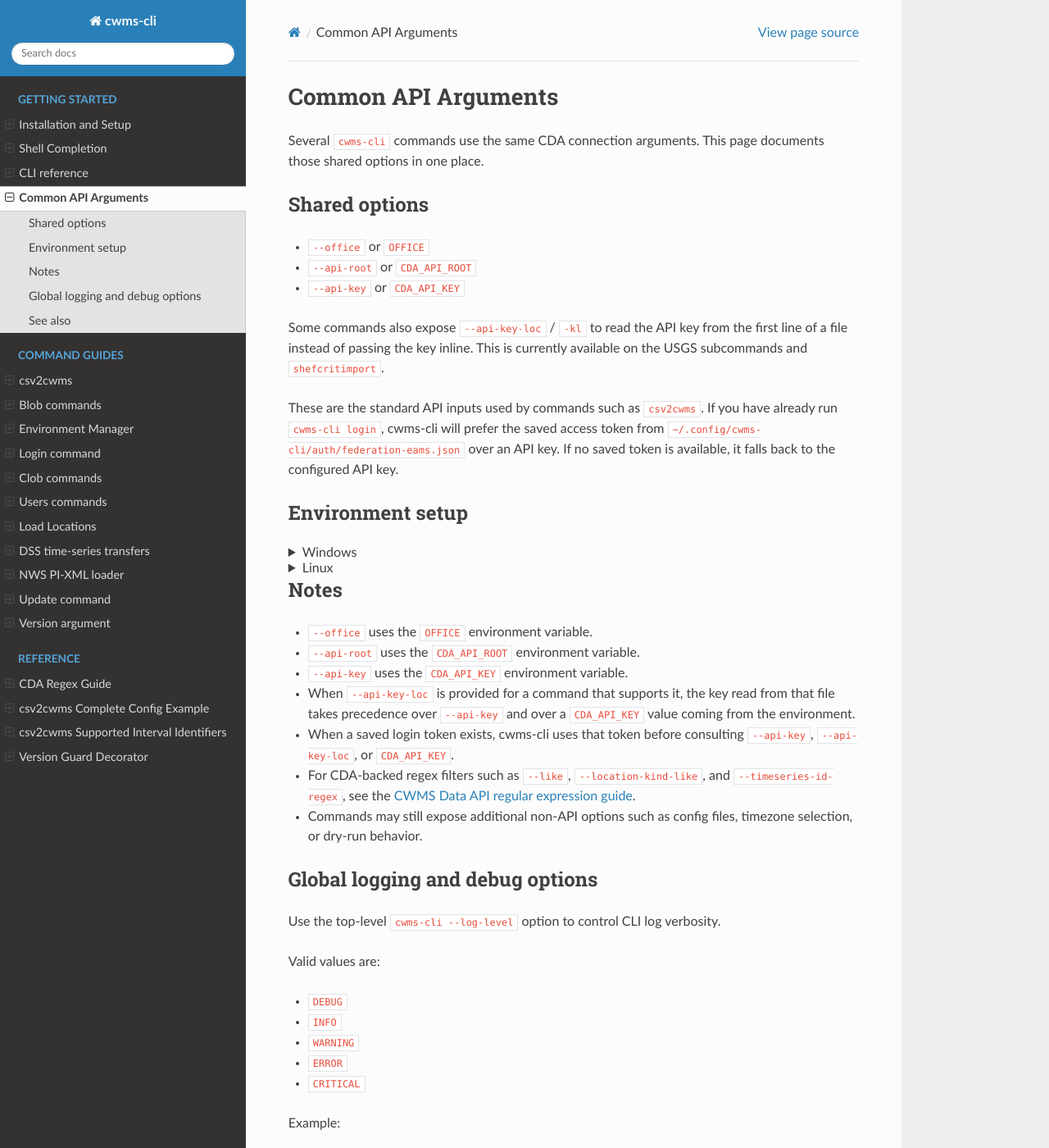
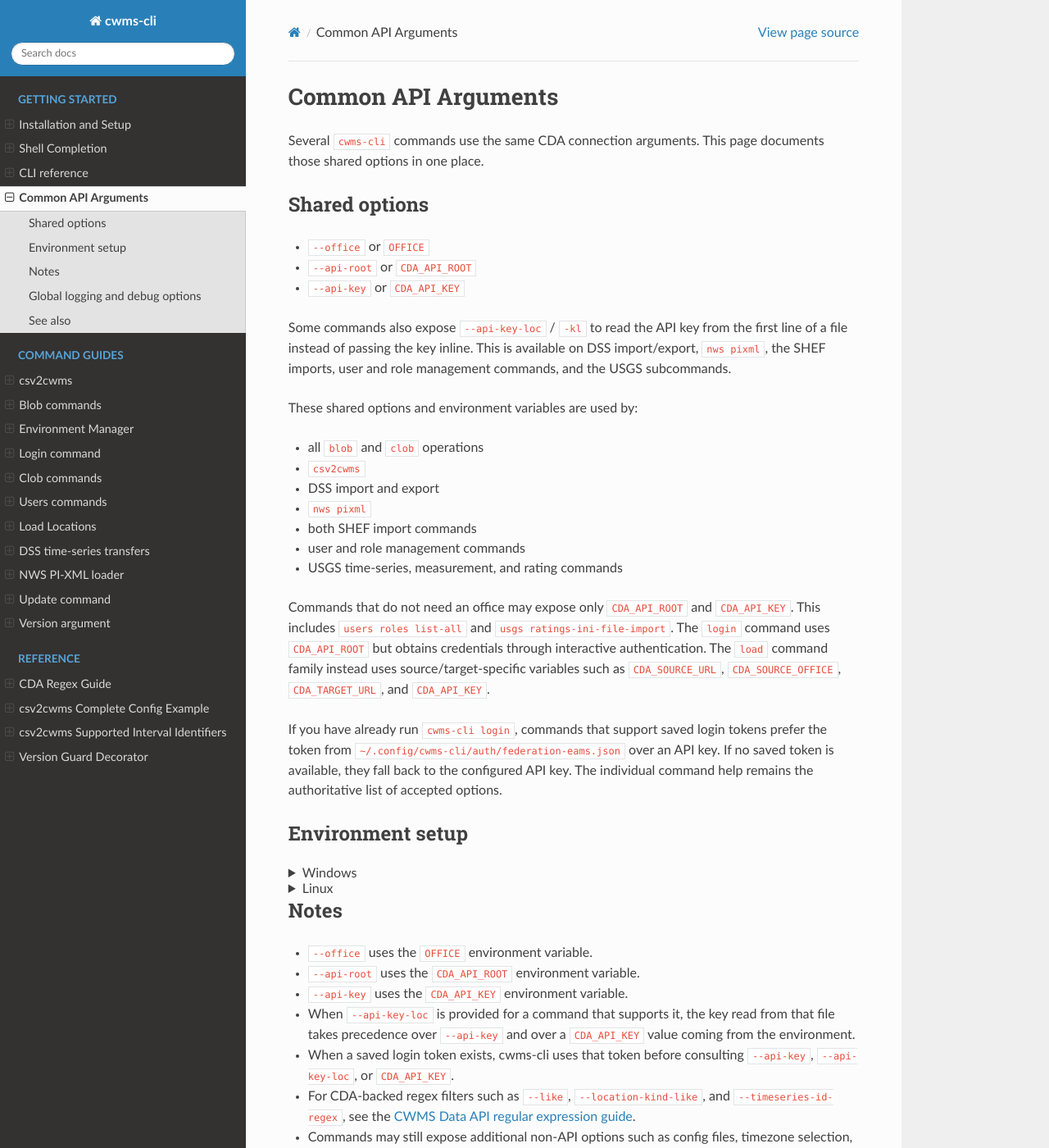
Before and after one commit to HydrologicEngineeringCenter/cwms-cli, a Sphinx documentation site: the page built from docs/cli/api_arguments.rst, in a window 1280 px wide and 1400 px high. Shown: the whole window at 82% size. Built offline with Sphinx 7.4.7 and the Read the Docs theme 3.1.0, drawn with Linux system fonts in a browser that asks for light colours.

Commit message:
update common api docs

```diff
--- a/docs/cli/api_arguments.rst
+++ b/docs/cli/api_arguments.rst
@@ -3,6 +3,8 @@
 
 Several ``cwms-cli`` commands use the same CDA connection arguments. This page
 documents those shared options in one place.
+
+.. _common-api-options:
 
 Shared options
 --------------
@@ -12,13 +14,33 @@
 - ``--api-key`` or ``CDA_API_KEY``
 
 Some commands also expose ``--api-key-loc`` / ``-kl`` to read the API key from
-the first line of a file instead of passing the key inline. This is currently
-available on the USGS subcommands and ``shefcritimport``.
+the first line of a file instead of passing the key inline. This is available
+on DSS import/export, ``nws pixml``, the SHEF imports, user and role management
+commands, and the USGS subcommands.
 
-These are the standard API inputs used by commands such as ``csv2cwms``.
-If you have already run ``cwms-cli login``, cwms-cli will prefer the saved
-access token from ``~/.config/cwms-cli/auth/federation-eams.json`` over an API
-key. If no saved token is available, it falls back to the configured API key.
+These shared options and environment variables are used by:
+
+- all ``blob`` and ``clob`` operations
+- ``csv2cwms``
+- DSS import and export
+- ``nws pixml``
+- both SHEF import commands
+- user and role management commands
+- USGS time-series, measurement, and rating commands
+
+Commands that do not need an office may expose only ``CDA_API_ROOT`` and
+``CDA_API_KEY``. This includes ``users roles list-all`` and
+``usgs ratings-ini-file-import``. The ``login`` command uses
+``CDA_API_ROOT`` but obtains credentials through interactive authentication.
+The ``load`` command family instead uses source/target-specific variables such
+as ``CDA_SOURCE_URL``, ``CDA_SOURCE_OFFICE``, ``CDA_TARGET_URL``, and
+``CDA_API_KEY``.
+
+If you have already run ``cwms-cli login``, commands that support saved login
+tokens prefer the token from
+``~/.config/cwms-cli/auth/federation-eams.json`` over an API key. If no saved
+token is available, they fall back to the configured API key. The individual
+command help remains the authoritative list of accepted options.
 
 Environment setup
 -----------------
```
Also changed, not shown: docs/cli/nws_pixml.rst (+3 -5 lines).
